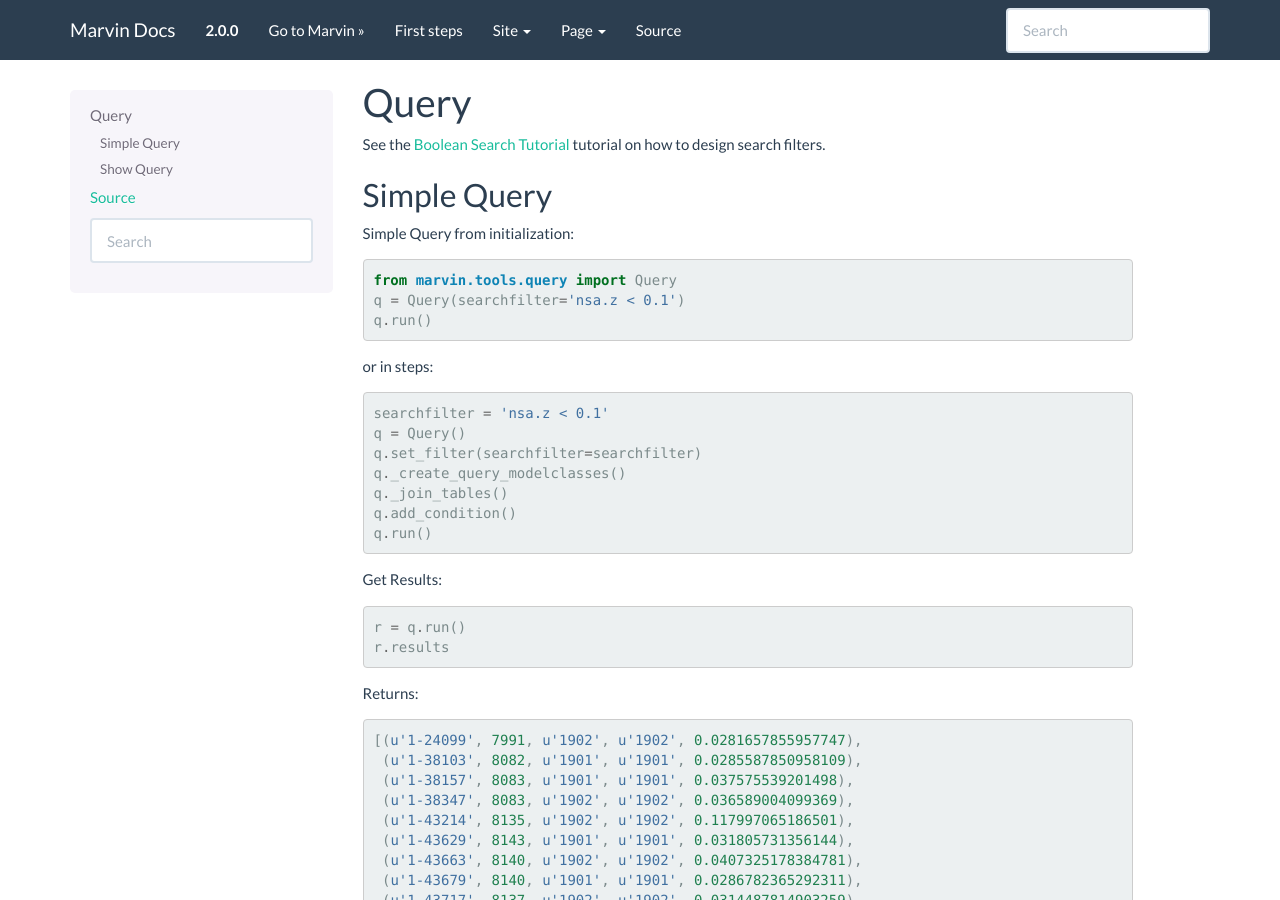
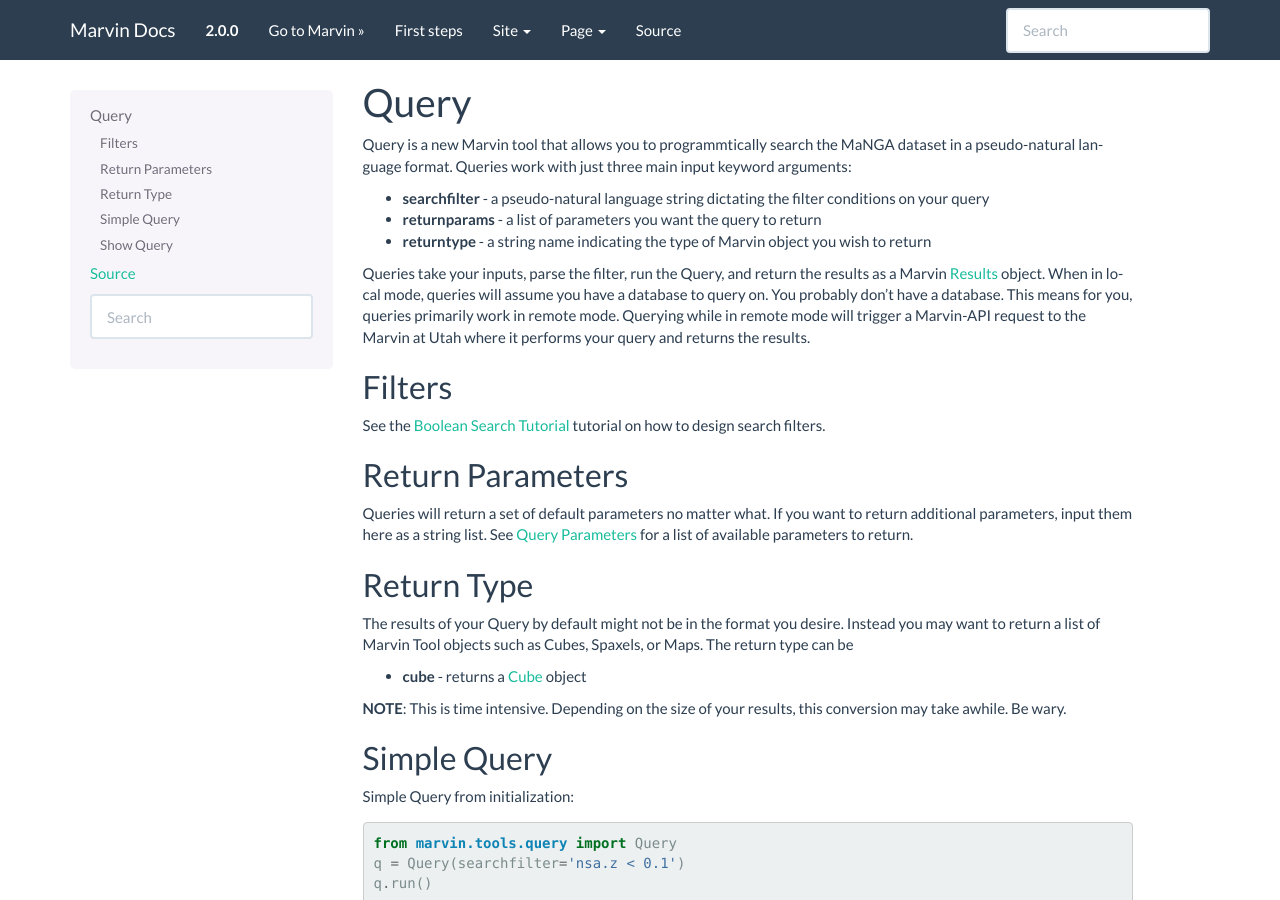
Before and after one commit to sdss/marvin, a Sphinx documentation site: the page built from docs/sphinx/query.rst, in a window 1280 px wide and 900 px high. Built offline with Sphinx 7.4.7, drawn with Linux system fonts in a browser that asks for light colours; pages that are not in the unit, such as notebooks, are missing from menus.

Commit message:
doc changes

```diff
--- a/docs/sphinx/conf.py
+++ b/docs/sphinx/conf.py
@@ -226,7 +226,7 @@
 
 # Custom sidebar templates, maps document names to template names.
 # html_sidebars = {'**': ['globaltoc.html', 'sourcelink.html', 'searchbox.html']}
-html_sidebars = {'**': ['localtoc.html', 'sourcelink.html', 'searchbox.html']}
+# html_sidebars = {'**': ['localtoc.html', 'sourcelink.html', 'searchbox.html']}
 
 # Additional templates that should be rendered to pages, maps page names to
 # template names.
--- a/docs/sphinx/query.rst
+++ b/docs/sphinx/query.rst
@@ -2,9 +2,36 @@
 .. _marvin-queries:
 
 Query
-=====
+=======
+
+Query is a new Marvin tool that allows you to programmtically search the MaNGA dataset in a pseudo-natural language format.
+Queries work with just three main input keyword arguments:
+
+* **searchfilter** - a pseudo-natural language string dictating the filter conditions on your query
+* **returnparams** - a list of parameters you want the query to return
+* **returntype** - a string name indicating the type of Marvin object you wish to return
+
+Queries take your inputs, parse the filter, run the Query, and return the results as a Marvin :ref:`marvin-results` object.
+When in local mode, queries will assume you have a database to query on.  You probably don't have a database.  This means for you, queries
+primarily work in remote mode.  Querying while in remote mode will trigger a Marvin-API request to the Marvin at Utah where it performs your
+query and returns the results.
+
+Filters
+-------
 
 See the :ref:`marvin-sqlboolean` tutorial on how to design search filters.
+
+Return Parameters
+-----------------
+Queries will return a set of default parameters no matter what.  If you want to return additional parameters, input them here as a string list.  See :ref:`marvin-query-parameters` for a list of available parameters to return.
+
+Return Type
+-----------
+The results of your Query by default might not be in the format you desire.  Instead you may want to return a list of Marvin Tool objects such as Cubes, Spaxels, or Maps.  The return type can be
+
+* **cube** - returns a :ref:`marvin-tools-cube` object
+
+**NOTE**: This is time intensive.  Depending on the size of your results, this conversion may take awhile.  Be wary.
 
 Simple Query
 ------------
```
Also changed, not shown: docs/sphinx/api.rst (+2 -10 lines), docs/sphinx/query_params.rst (added, +7 -0 lines), docs/sphinx/tutorials/boolean-search-tutorial.rst (+20 -0 lines), 1 other file.
